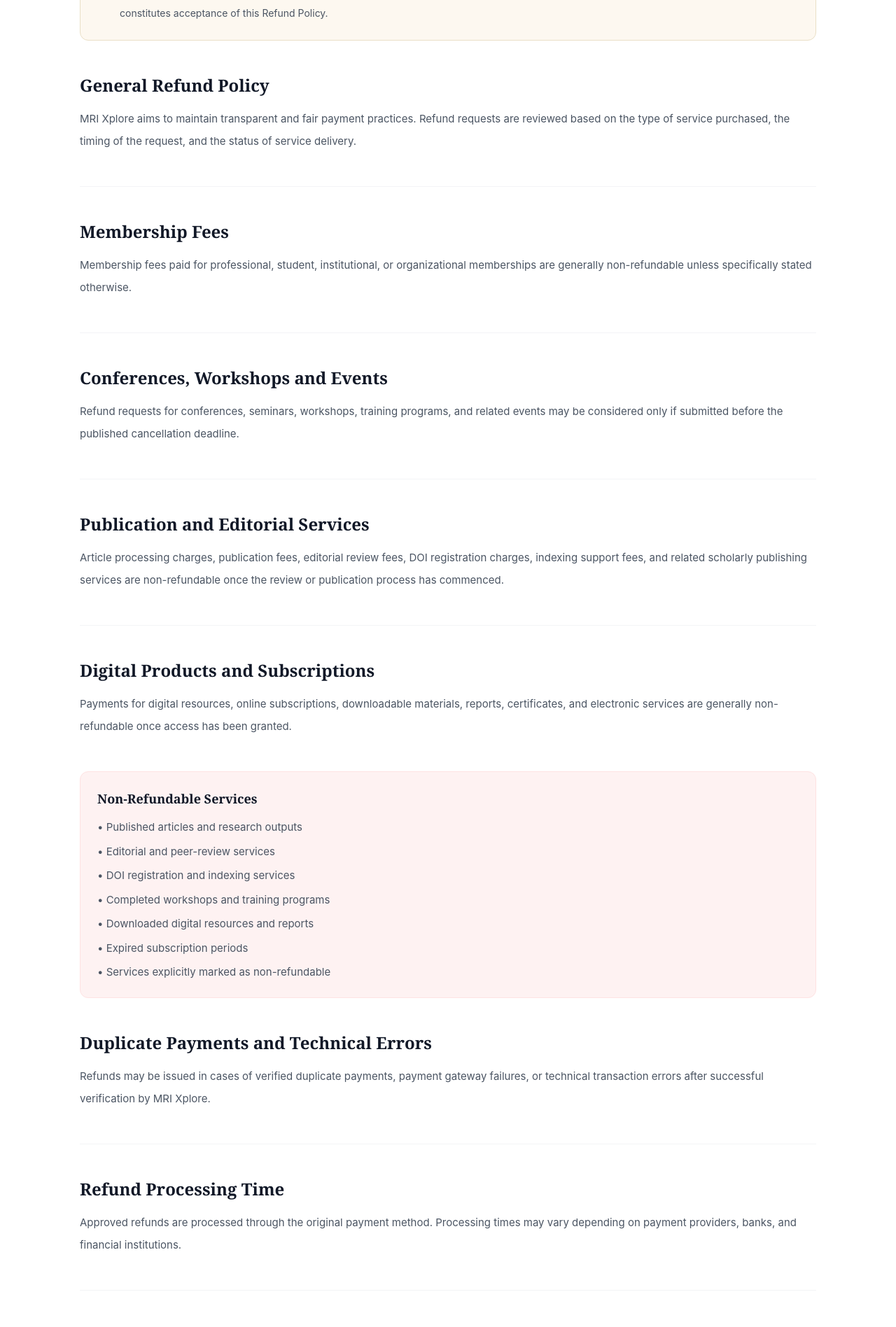
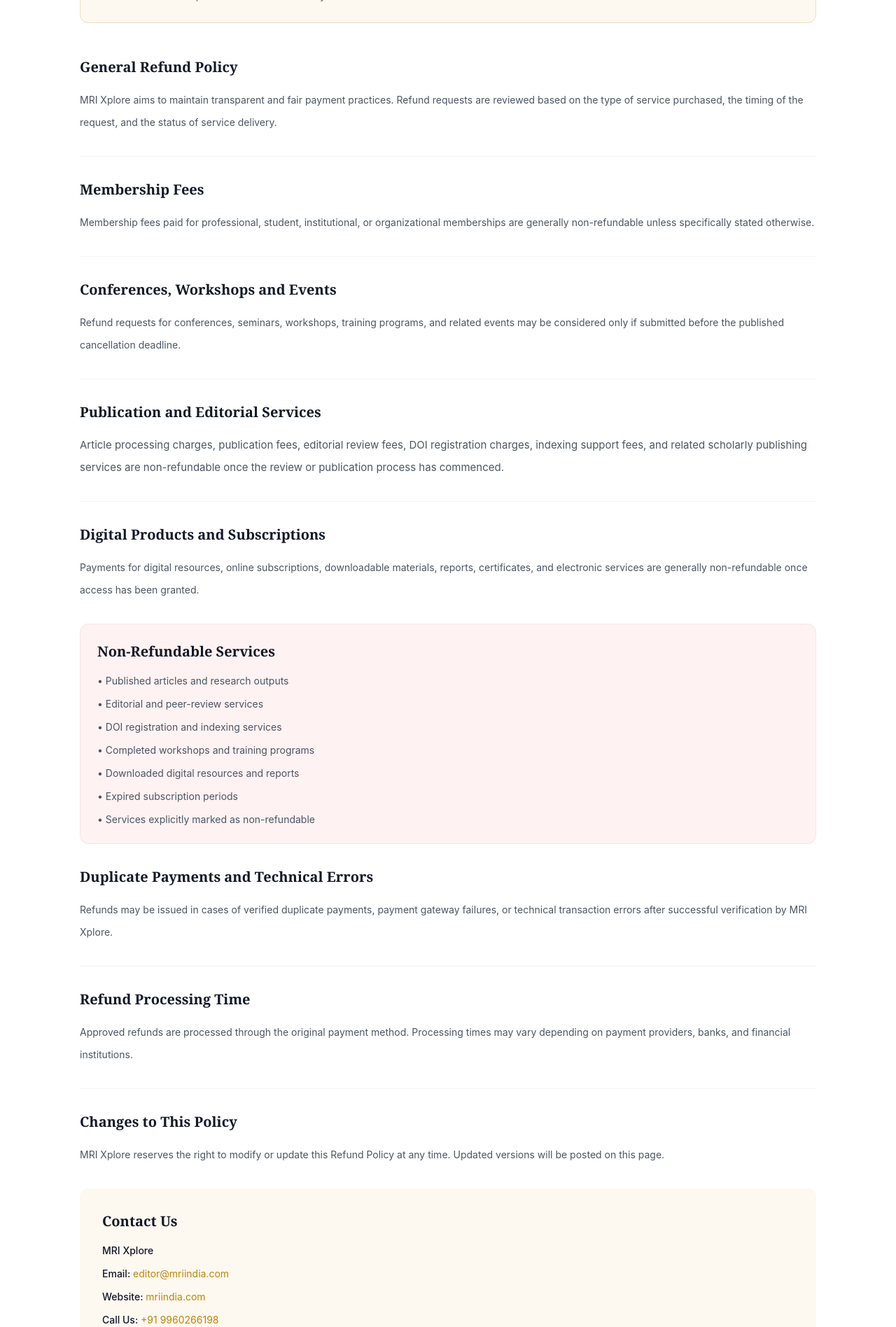
Before and after one commit to Dhanshri-Rc/MRIFullstack, a React (Vite) app in the folder frontend/: page /refund-policy in a window 1280 px wide. Shown: the part 640-2536 px from the top of the page at 70% size. Built offline with nearby package versions, Linux system fonts and the light colour scheme; no server answers.

Commit message:
feat: update Refund Policy and Terms of Use pages for improved readability and layout

```diff
--- a/frontend/src/pages/FooterPages/RefundPolicy.jsx
+++ b/frontend/src/pages/FooterPages/RefundPolicy.jsx
@@ -17,7 +17,7 @@ export default function RefundPolicy() {
           <motion.h1
             initial={{ opacity: 0, y: 25 }}
             animate={{ opacity: 1, y: 0 }}
-            className="text-3xl lg:text-4xl font-serif text-gray-900"
+            className="text-2xl lg:text-3xl font-serif text-gray-900"
           >
             Refund Policy
           </motion.h1>
@@ -29,11 +29,11 @@ export default function RefundPolicy() {
             className="w-14 h-[2px] bg-[#B8860B] mt-4 mb-5"
           />
 
-          <p className="text-[#B8860B] font-medium text-md mb-4">
+          <p className="text-[#B8860B] font-semibold text-[18px] mb-4">
             Transparent and Fair Payment Practices
           </p>
 
-          <p className="max-w-3xl text-gray-600 text-[13px] leading-7">
+          <p className="max-w-3xl text-gray-600 text-[14px] leading-7">
             This Refund Policy outlines the conditions under which MRI Xplore
             may provide refunds for memberships, event registrations,
             publication-related services, subscriptions, and other services.
@@ -56,7 +56,7 @@ export default function RefundPolicy() {
       </div>
 
       {/* Content */}
-      <section className="py-14">
+      <section className="py-8">
         <div className="max-w-[1100px] mx-auto px-4 sm:px-6">
           {/* Last Updated */}
           <div className="mb-10">
@@ -89,13 +89,13 @@ export default function RefundPolicy() {
           </div>
 
           {/* Sections */}
-          <div className="space-y-12">
+          <div className="space-y-8">
             <div>
-              <h2 className="text-2xl font-semibold text-gray-900 mb-4">
+              <h2 className="text-[20px] font-semibold text-gray-900 mb-4">
                 General Refund Policy
               </h2>
 
-              <p className="text-[15px] text-gray-600 leading-8">
+              <p className="text-[14px] text-gray-600 leading-8">
                 MRI Xplore aims to maintain transparent and fair payment
                 practices. Refund requests are reviewed based on the type of
                 service purchased, the timing of the request, and the status of
@@ -106,11 +106,11 @@ export default function RefundPolicy() {
             <hr className="border-gray-100" />
 
             <div>
-              <h2 className="text-2xl font-semibold text-gray-900 mb-4">
+              <h2 className="text-[20px] font-semibold text-gray-900 mb-4">
                 Membership Fees
               </h2>
 
-              <p className="text-[15px] text-gray-600 leading-8">
+              <p className="text-[14px] text-gray-600 leading-8">
                 Membership fees paid for professional, student, institutional,
                 or organizational memberships are generally non-refundable
                 unless specifically stated otherwise.
@@ -120,11 +120,11 @@ export default function RefundPolicy() {
             <hr className="border-gray-100" />
 
             <div>
-              <h2 className="text-2xl font-semibold text-gray-900 mb-4">
+              <h2 className="text-[20px] font-semibold text-gray-900 mb-4">
                 Conferences, Workshops and Events
               </h2>
 
-              <p className="text-[15px] text-gray-600 leading-8">
+              <p className="text-[14px] text-gray-600 leading-8">
                 Refund requests for conferences, seminars, workshops, training
                 programs, and related events may be considered only if submitted
                 before the published cancellation deadline.
@@ -134,7 +134,7 @@ export default function RefundPolicy() {
             <hr className="border-gray-100" />
 
             <div>
-              <h2 className="text-2xl font-semibold text-gray-900 mb-4">
+              <h2 className="text-[20px] font-semibold text-gray-900 mb-4">
                 Publication and Editorial Services
               </h2>
 
@@ -149,11 +149,11 @@ export default function RefundPolicy() {
             <hr className="border-gray-100" />
 
             <div>
-              <h2 className="text-2xl font-semibold text-gray-900 mb-4">
+              <h2 className="text-[20px] font-semibold text-gray-900 mb-4">
                 Digital Products and Subscriptions
               </h2>
 
-              <p className="text-[15px] text-gray-600 leading-8">
+              <p className="text-[14px] text-gray-600 leading-8">
                 Payments for digital resources, online subscriptions,
                 downloadable materials, reports, certificates, and electronic
                 services are generally non-refundable once access has been
@@ -163,11 +163,11 @@ export default function RefundPolicy() {
 
             {/* Non Refundable Box */}
             <div className="rounded-xl border border-red-100 bg-red-50 p-6">
-              <h2 className="text-lg font-semibold text-gray-900 mb-4">
+              <h2 className="text-[20px] font-semibold text-gray-900 mb-4">
                 Non-Refundable Services
               </h2>
 
-              <ul className="space-y-3 text-[15px] text-gray-600">
+              <ul className="space-y-3 text-[14px] text-gray-600">
                 <li>• Published articles and research outputs</li>
                 <li>• Editorial and peer-review services</li>
                 <li>• DOI registration and indexing services</li>
@@ -179,11 +179,11 @@ export default function RefundPolicy() {
             </div>
 
             <div>
-              <h2 className="text-2xl font-semibold text-gray-900 mb-4">
+              <h2 className="text-[20px] font-semibold text-gray-900 mb-4">
                 Duplicate Payments and Technical Errors
               </h2>
 
-              <p className="text-[15px] text-gray-600 leading-8">
+              <p className="text-[14px] text-gray-600 leading-8">
                 Refunds may be issued in cases of verified duplicate payments,
                 payment gateway failures, or technical transaction errors after
                 successful verification by MRI Xplore.
@@ -193,11 +193,11 @@ export default function RefundPolicy() {
             <hr className="border-gray-100" />
 
             <div>
-              <h2 className="text-2xl font-semibold text-gray-900 mb-4">
+              <h2 className="text-[20px] font-semibold text-gray-900 mb-4">
                 Refund Processing Time
               </h2>
 
-              <p className="text-[15px] text-gray-600 leading-8">
+              <p className="text-[14px] text-gray-600 leading-8">
                 Approved refunds are processed through the original payment
                 method. Processing times may vary depending on payment
                 providers, banks, and financial institutions.
@@ -207,11 +207,11 @@ export default function RefundPolicy() {
             <hr className="border-gray-100" />
 
             <div>
-              <h2 className="text-2xl font-semibold text-gray-900 mb-4">
+              <h2 className="text-[20px] font-semibold text-gray-900 mb-4">
                 Changes to This Policy
               </h2>
 
-              <p className="text-[15px] text-gray-600 leading-8">
+              <p className="text-[14px] text-gray-600 leading-8">
                 MRI Xplore reserves the right to modify or update this Refund
                 Policy at any time. Updated versions will be posted on this
                 page.
@@ -219,18 +219,50 @@ export default function RefundPolicy() {
             </div>
           </div>
 
-          {/* Contact */}
-          <div className="mt-14 rounded-xl bg-gray-50 p-8">
-            <h2 className="text-2xl font-semibold text-gray-900 mb-4">
-              Contact Us
-            </h2>
+{/* Contact */}
+<div className="mt-8 rounded-xl bg-[#fdf8f0] p-8">
+  <h2 className="text-[20px] font-semibold text-gray-900 mb-4">
+    Contact Us
+  </h2>
 
-            <p className="text-[15px] text-gray-600 leading-8">
-              For refund-related questions, please contact the MRI Xplore
-              support team with your payment reference number and supporting
-              documentation for review.
-            </p>
-          </div>
+  <div className="space-y-3 text-[14px] text-gray-600">
+    <p>
+      <span className="font-medium text-gray-900">MRI Xplore</span>
+    </p>
+
+    <p>
+      <span className="font-medium text-gray-900">Email:</span>{" "}
+      <a
+        href="mailto:editor@mriindia.com"
+        className="text-[#B8860B] hover:underline"
+      >
+        editor@mriindia.com
+      </a>
+    </p>
+
+    <p>
+      <span className="font-medium text-gray-900">Website:</span>{" "}
+      <a
+        href="https://mriindia.com"
+        target="_blank"
+        rel="noopener noreferrer"
+        className="text-[#B8860B] hover:underline"
+      >
+        mriindia.com
+      </a>
+    </p>
+
+    <p>
+      <span className="font-medium text-gray-900">Call Us:</span>{" "}
+      <a
+        href="tel:+919960266198"
+        className="text-[#B8860B] hover:underline"
+      >
+        +91 9960266198
+      </a>
+    </p>
+  </div>
+</div>
         </div>
       </section>
     </div>
--- a/frontend/src/pages/FooterPages/TermsOfUse.jsx
+++ b/frontend/src/pages/FooterPages/TermsOfUse.jsx
@@ -79,7 +79,7 @@ export default function TermsOfUse() {
           transition={{ duration: 0.8 }}
           className="relative z-10 max-w-[1180px] mx-auto px-4 sm:px-6 lg:px-8"
         >
-          <h1 className="text-3xl lg:text-4xl font-serif text-gray-900 mb-3">
+          <h1 className="text-2xl lg:text-3xl font-serif text-gray-900 mb-3">
             Terms of Use
           </h1>
 
@@ -90,11 +90,11 @@ export default function TermsOfUse() {
             className="h-0.5 bg-[#B8860B] mb-4"
           />
 
-          <p className="text-[#B8860B] font-semibold text-lg lg:text-xl mb-3">
+          <p className="text-[#B8860B] font-semibold text-[18px] mb-3">
             Guidelines for Accessing and Using MRI Xplore
           </p>
 
-          <p className="text-gray-600 text-sm leading-relaxed max-w-3xl">
+          <p className="text-gray-600 text-[14px] leading-relaxed max-w-3xl">
             These Terms of Use govern your access to and use of MRI Xplore,
             including all services, content, resources, and features provided
             through the platform.
@@ -126,7 +126,7 @@ export default function TermsOfUse() {
       <section className="pb-8 px-6 lg:px-10">
         <div className="relative max-w-[1180px] mx-auto px-4 sm:px-6 lg:px-8">
           <div className="bg-white rounded-xl shadow-sm border border-gray-100 p-6 lg:p-8">
-            <p className="text-gray-600 text-sm leading-7">
+            <p className="text-gray-600 text-[14px] leading-7">
               MRI Xplore is committed to providing a secure, reliable, and
               professional environment for academic collaboration, research
               dissemination, publication services, and scholarly networking.
@@ -160,7 +160,7 @@ export default function TermsOfUse() {
                     {section.title}
                   </h2>
 
-                  <p className="text-gray-600 text-sm leading-7">
+                  <p className="text-gray-600 text-[14px] leading-7">
                     {section.content}
                   </p>
                 </div>
@@ -178,7 +178,7 @@ export default function TermsOfUse() {
               Governing Law
             </h2>
 
-            <p className="text-gray-600 text-sm leading-7">
+            <p className="text-gray-600 text-[14px] leading-7">
               These Terms of Use shall be governed and interpreted in accordance
               with the applicable laws of India. Any disputes arising from the
               use of MRI Xplore shall be subject to the jurisdiction of the
@@ -196,7 +196,7 @@ export default function TermsOfUse() {
               Changes to These Terms
             </h2>
 
-            <p className="text-gray-600 text-sm leading-7">
+            <p className="text-gray-600 text-[14px] leading-7">
               MRI Xplore reserves the right to modify or update these Terms of
               Use at any time. Updated versions will be published on this page,
               and continued use of the platform constitutes acceptance of the
```
